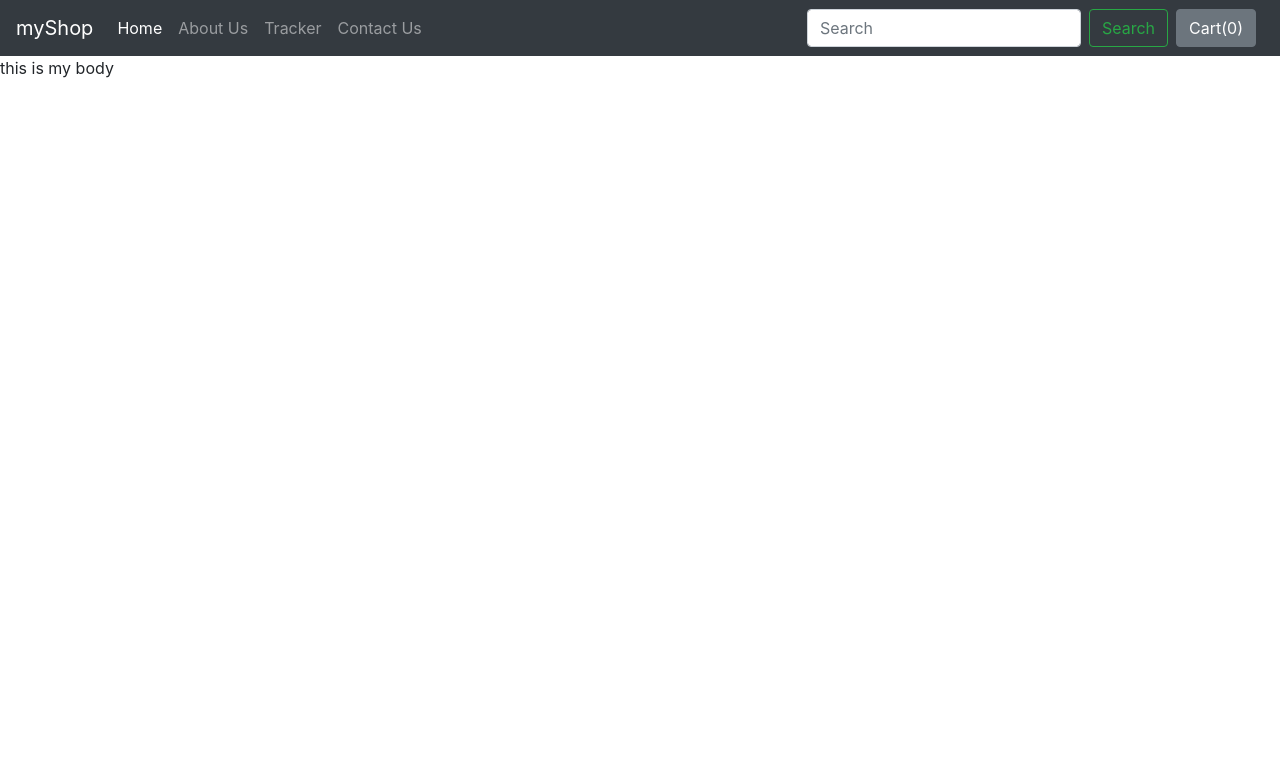
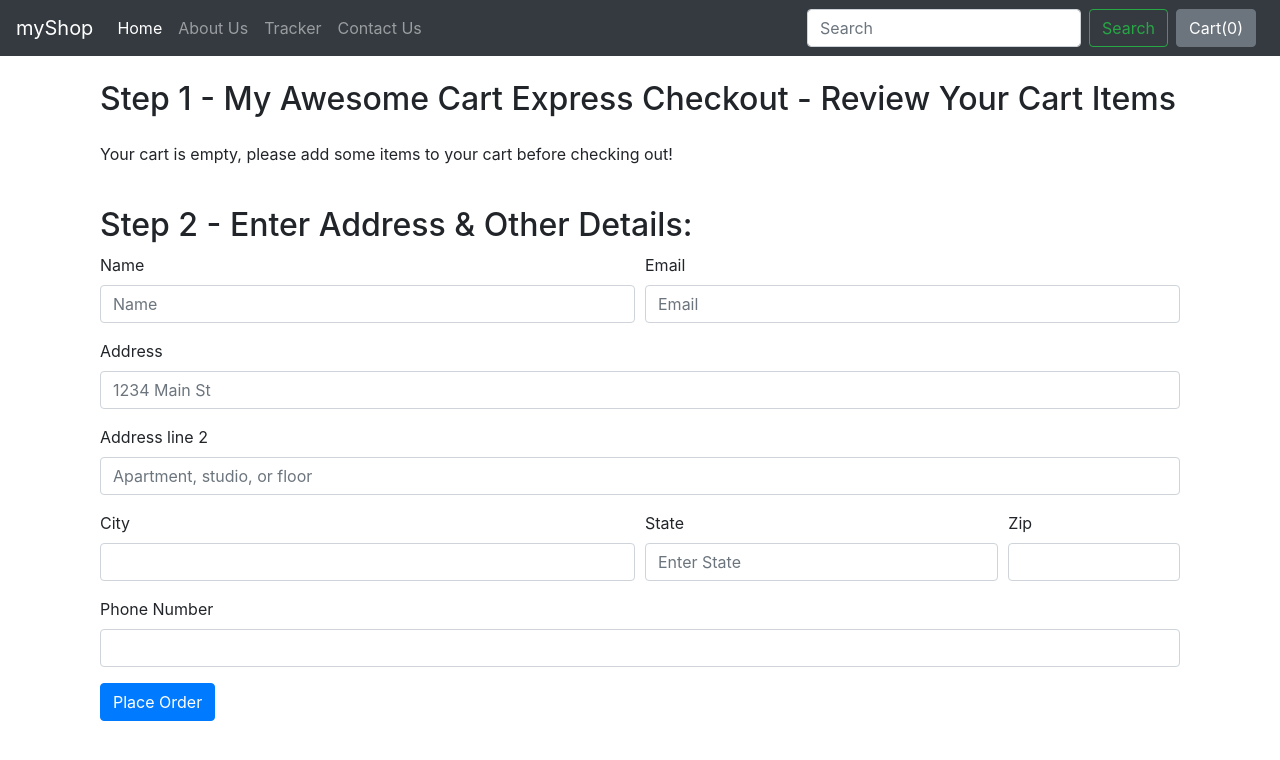
Before and after one commit to GK-SVG/myCart, a Django app: page /shop/checkout/ in a window 1280 px wide. Shown: the top 760 px of the page. Run offline with Django 3.2, Linux system fonts and the light colour scheme; some libraries are stand-ins or nearby versions.

Commit message:
created checkout pagefor checkout items

```diff
--- a/shop/templates/shop/checkout.html
+++ b/shop/templates/shop/checkout.html
@@ -1,3 +1,90 @@
 {% extends 'shop/basic.html' %}
-{% block title %}Checkout {% endblock %}
-{% block body %}this is my body{% endblock %}
+{% block title %}myShop{% endblock %}
+{% block body %}
+<div class="container">
+    <div class="col my-4">
+        <h2>Step 1 - My Awesome Cart Express Checkout - Review Your Cart Items</h2>
+        <div class="my-4">
+            <ul class="list-group" id="items">
+            </ul>
+        </div>
+    </div>
+    <div class="col my-4">
+        <h2>Step 2 - Enter Address & Other Details:</h2>
+        <form method="post" action="/shop/checkout/">{% csrf_token %}
+            <input type="hidden" name="itemsJson" id="itemsJson">
+            <div class="form-row">
+                <div class="form-group col-md-6">
+                    <label for="inputname">Name</label>
+                    <input type="text" class="form-control" id="name" name="name" placeholder="Name">
+                </div>
+                <div class="form-group col-md-6">
+                    <label for="inputEmail4">Email</label>
+                    <input type="email" class="form-control" id="email" name="email" placeholder="Email">
+                </div>
+            </div>
+            <div class="form-group">
+                <label for="inputAddress">Address</label>
+                <input type="text" class="form-control" id="address1" name="address1" placeholder="1234 Main St">
+            </div>
+            <div class="form-group">
+                <label for="inputAddress2">Address line 2</label>
+                <input type="text" class="form-control" id="address2" name="address2" placeholder="Apartment, studio, or floor">
+            </div>
+            <div class="form-row">
+                <div class="form-group col-md-6">
+                    <label for="inputCity">City</label>
+                    <input type="text" class="form-control" id="city" name="city">
+                </div>
+                <div class="form-group col-md-4">
+                    <label for="inputState">State</label>
+                    <input type="text" class="form-control" id="state" name="state"  placeholder="Enter State">
+                </div>
+                <div class="form-group col-md-2">
+                    <label for="inputZip">Zip</label>
+                    <input type="text" class="form-control" id="zip_code" name="zip_code">
+                </div>
+            </div>
+            <div class="form-group">
+                <label for="inputZip">Phone Number</label>
+                <input type="tel" class="form-control" id="phone" name="phone">
+            </div>
+            <button type="submit" class="btn btn-primary">Place Order</button>
+        </form>
+    </div>
+</div>
+{% endblock %}
+{% block js %}
+<script>
+if (localStorage.getItem('cart') == null) {
+    var cart = {};
+} else {
+    cart = JSON.parse(localStorage.getItem('cart'));
+}
+console.log(cart);
+var sum = 0;
+if ($.isEmptyObject(cart)) {
+    //if object is empty
+    mystr = `<p>Your cart is empty, please add some items to your cart before checking out!</p>`
+    $('#items').append(mystr);
+} else {
+    for (item in cart) {
+        let name = cart[item][1];
+        let qty = cart[item][0];
+        sum = sum + qty;
+        mystr = `<li class="list-group-item d-flex justify-content-between align-items-center">
+                    ${name}
+                    <span class="badge badge-primary badge-pill">${qty}</span>
+                </li>`
+        $('#items').append(mystr);
+    }
+}
+document.getElementById('cart').innerHTML = sum;
+$('#itemsJson').val(JSON.stringify(cart));
+{% if thank %}
+alert('Thanks for ordering with us. Your order is is {{id}}. Use it to track your order using our order tracker');
+localStorage.clear();
+document.location = "/shop";
+{% endif %}
+</script>
+{% endblock %}
```
